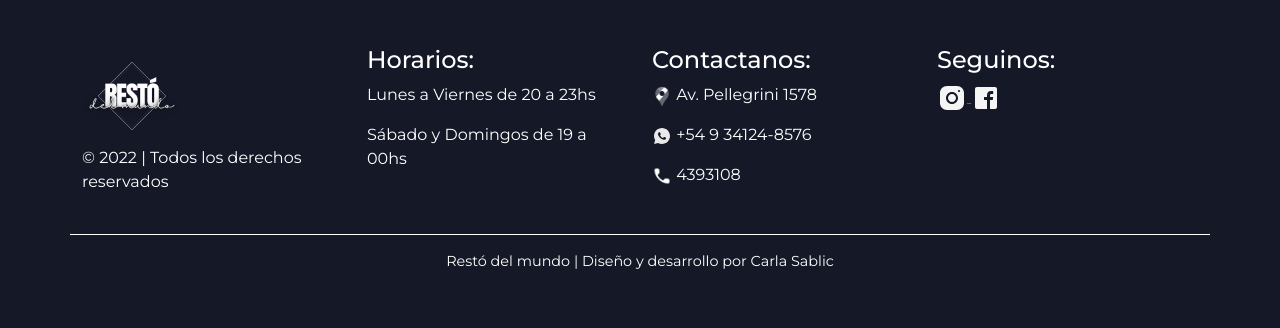
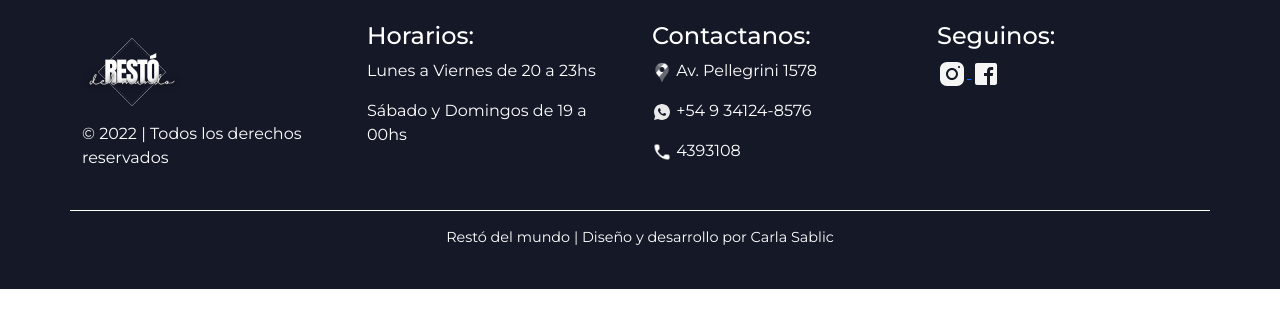
Before and after one commit to CarlaSablic95/PreEntrega3-Sablic, a plain HTML site: page pages/contacto.html in a window 1280 px wide. Shown: the part 826-1154 px from the top of the page. After the commit the page ends 1115 px from the top, so only its background shows below. Drawn offline with nearby package versions, Linux system fonts and the light colour scheme.

Commit message:
Ajustes en la página de contacto

```diff
--- a/pages/contacto.html
+++ b/pages/contacto.html
@@ -78,7 +78,7 @@
             <h1 class="fw-bold letter-spacing-3 my-4">Contactanos</h1>
         </div>
         <!-- FORMULARIO DE CONTACTO -->
-        <section class="container d-flex flex-wrap justify-content-evenly align-items-center" id="mapa-formulario">
+        <section class="container d-flex flex-row-reverse flex-wrap justify-content-evenly align-items-center" id="mapa-formulario">
             <div id="mapa">
                 <iframe
                     src="https://www.google.com/maps/embed?pb=!1m18!1m12!1m3!1d3347.8181646496055!2d-60.65004102395815!3d-32.95580987235209!2m3!1f0!2f0!3f0!3m2!1i1024!2i768!4f13.1!3m3!1m2!1s0x95b7ab0df3b35255%3A0x6b4efd43d28764c3!2sAv.%20Pellegrini%201578%2C%20S2000BUP%20Rosario%2C%20Santa%20Fe!5e0!3m2!1ses-419!2sar!4v1670029865471!5m2!1ses-419!2sar"
@@ -122,9 +122,9 @@
     </main>
 
     <!-- FOOTER -->
-    <footer id="footer">
+    <footer>
         <!-- SECCIÓN CONTACTO / HORARIO /COPYRIGHT -->
-        <section id="footer-contacto" class="container py-5 text-white">
+        <section id="footer-contacto" class="container py-4 text-white">
             <div class="row justify-content-center align-items-top flex-wrap text-center text-lg-start">
                 <div class="col-12 col-md-3 mb-4">
                     <img src="../assets/img/logo.png" alt="logo" class="logo-footer" />
```
